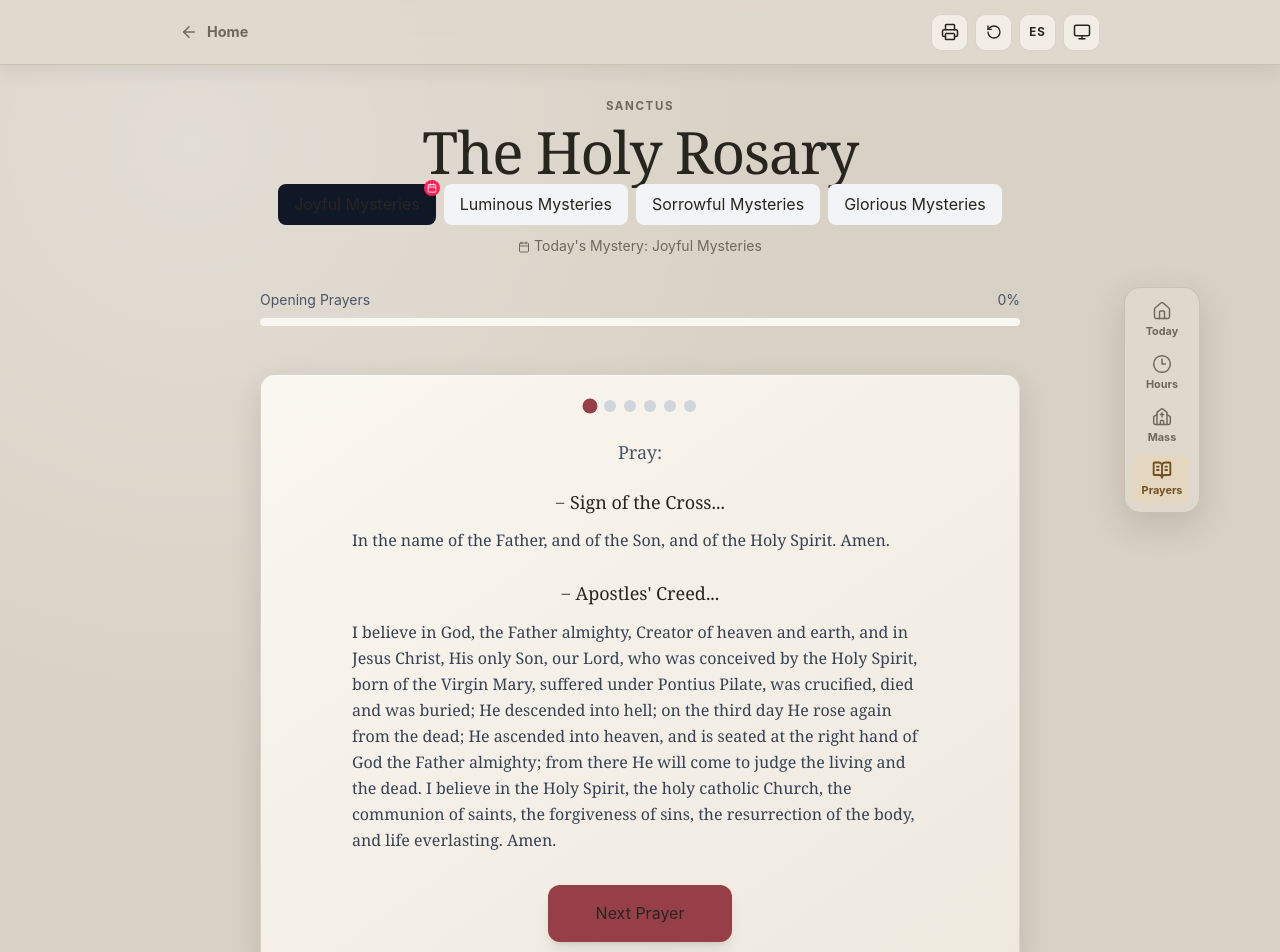
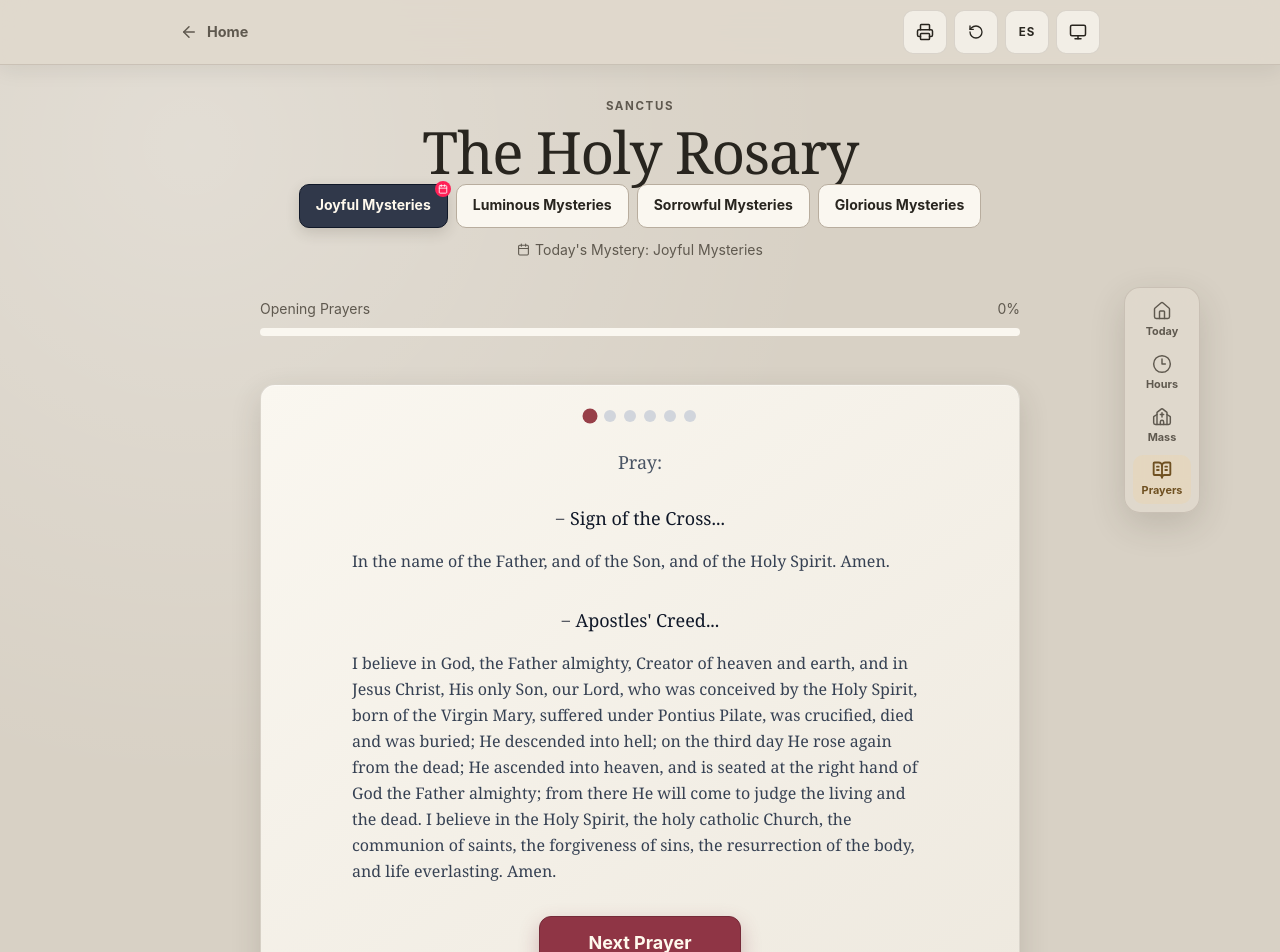
Before and after one commit to davegutierrez0/sanctu, a Next.js app: page /rosary in a window 1280 px wide. Shown: the top 952 px of the page. Built offline with nearby package versions, Linux system fonts and the light colour scheme; no server answers.

Commit message:
fix: improve app accessibility and rosary contrast

```diff
--- a/app/globals.css
+++ b/app/globals.css
@@ -9,7 +9,7 @@
   --surface-strong: #faf7f0;
   --surface-soft: rgba(250, 247, 240, 0.72);
   --foreground: #28251f;
-  --muted: #6e685e;
+  --muted: #5f594f;
   --border: #b8ad9e;
   --border-soft: rgba(88, 78, 65, 0.17);
   --shadow: rgba(57, 47, 35, 0.16);
@@ -17,10 +17,15 @@
   --accent: #8b6a2e;
   --accent-strong: #6f5021;
   --accent-soft: #e5d6b6;
+  --accent-contrast: #fff9ed;
   --sapphire: #245b83;
   --ruby: #973f48;
+  --ruby-action: #8f3545;
   --verdigris: #486f65;
   --amber: #b77a20;
+  --selection-background: #30384a;
+  --selection-foreground: #fff9ed;
+  --selection-border: #101828;
   --header: rgba(224, 217, 205, 0.9);
   --serif: Georgia, "Times New Roman", serif;
   --sans: Inter, ui-sans-serif, -apple-system, BlinkMacSystemFont, "Segoe UI", sans-serif;
@@ -42,10 +47,15 @@
   --accent: #d3a75d;
   --accent-strong: #edc67e;
   --accent-soft: #493b27;
+  --accent-contrast: #241a0b;
   --sapphire: #5b97c2;
   --ruby: #d67880;
+  --ruby-action: #a94454;
   --verdigris: #75a99b;
   --amber: #dfa84d;
+  --selection-background: #e5d6b6;
+  --selection-foreground: #28251f;
+  --selection-border: #f0e9dc;
   --header: rgba(23, 25, 27, 0.9);
 }
 
@@ -76,13 +86,6 @@ body {
 a {
   color: inherit;
   text-decoration: none;
-}
-
-button,
-input,
-select {
-  color: inherit;
-  font: inherit;
 }
 
 button,
@@ -146,6 +149,7 @@ h3 {
 .header-back {
   display: inline-flex;
   min-width: 0;
+  min-height: 44px;
   align-items: center;
   gap: 9px;
   font-weight: 650;
@@ -163,7 +167,7 @@ h3 {
   width: 29px;
   height: 29px;
   place-items: center;
-  color: #f8edd6;
+  color: var(--accent-contrast);
   border: 1px solid color-mix(in srgb, var(--accent) 76%, black);
   border-radius: 50% 50% 45% 45%;
   background: var(--accent-strong);
@@ -184,8 +188,8 @@ h3 {
 
 .header-control {
   display: inline-grid;
-  width: 37px;
-  height: 37px;
+  width: 44px;
+  height: 44px;
   place-items: center;
   border: 1px solid var(--border-soft);
   border-radius: 10px;
@@ -424,7 +428,7 @@ h3 {
 }
 
 .feedback-form-tabs button {
-  min-height: 38px;
+  min-height: 44px;
   padding: 0 9px;
   border: 0;
   background: transparent;
@@ -467,7 +471,7 @@ h3 {
 }
 
 .feedback-form input:not([type='checkbox']) {
-  min-height: 43px;
+  min-height: 44px;
   padding: 0 12px;
 }
 
@@ -572,7 +576,7 @@ h3 {
 }
 
 .primary-button {
-  color: #fff9ed;
+  color: var(--accent-contrast);
   border: 1px solid var(--accent-strong);
   background: var(--accent-strong);
   box-shadow: 0 7px 16px color-mix(in srgb, var(--accent-strong) 24%, transparent);
@@ -630,7 +634,7 @@ h3 {
   width: 44px;
   height: 50px;
   place-items: center;
-  color: white;
+  color: var(--accent-contrast);
   border: 1px solid rgba(24, 22, 18, 0.28);
   border-radius: 50% 50% 43% 43%;
   box-shadow: inset 0 0 0 3px rgba(255, 255, 255, 0.11);
@@ -684,10 +688,14 @@ h3 {
 }
 
 .home-footer summary {
+  display: inline-flex;
+  min-height: 44px;
+  align-items: center;
   cursor: pointer;
 }
 
 .home-footer details button {
+  min-height: 44px;
   margin: 10px auto 0;
   padding: 8px 11px;
   border: 1px solid var(--border);
@@ -736,7 +744,7 @@ h3 {
 
 .filter-chip {
   flex: 0 0 auto;
-  min-height: 37px;
+  min-height: 44px;
   padding: 0 13px;
   color: var(--muted);
   border: 1px solid var(--border);
@@ -747,7 +755,7 @@ h3 {
 }
 
 .filter-chip.is-active {
-  color: #fff9ed;
+  color: var(--accent-contrast);
   border-color: var(--accent-strong);
   background: var(--accent-strong);
 }
@@ -967,8 +975,91 @@ h3 {
   padding: 25px 19px;
 }
 
-.rosary-page .page-heading button {
-  border-color: var(--border);
+.rosary-mystery-selector {
+  display: flex;
+  flex-wrap: wrap;
+  justify-content: center;
+  gap: 8px;
+}
+
+.rosary-mystery-option {
+  position: relative;
+  min-height: 44px;
+  padding: 8px 16px;
+  color: var(--foreground);
+  border: 1px solid var(--border);
+  border-radius: 10px;
+  background: var(--surface-strong);
+  font-size: 0.875rem;
+  font-weight: 650;
+  transition: transform 160ms ease, color 160ms ease, background 160ms ease, border-color 160ms ease;
+}
+
+.rosary-mystery-option:hover {
+  border-color: var(--ruby);
+  background: var(--surface);
+  transform: translateY(-1px);
+}
+
+.rosary-mystery-option.is-selected {
+  color: var(--selection-foreground);
+  border-color: var(--selection-border);
+  background: var(--selection-background);
+  box-shadow: 0 5px 14px var(--shadow);
+}
+
+.rosary-today {
+  display: inline-flex;
+  align-items: center;
+  gap: 5px;
+  color: var(--muted);
+  font-size: 0.875rem;
+}
+
+.rosary-progress-label {
+  display: flex;
+  justify-content: space-between;
+  margin-bottom: 8px;
+  color: var(--muted);
+  font-size: 0.875rem;
+}
+
+.rosary-progress-track {
+  height: 8px;
+  overflow: hidden;
+  border-radius: 999px;
+  background: var(--surface-strong);
+}
+
+.rosary-progress-fill {
+  height: 100%;
+  border-radius: inherit;
+  background: var(--ruby-action);
+  transition: width 300ms ease;
+}
+
+.rosary-disclosure {
+  min-height: 44px;
+  padding: 7px 4px;
+}
+
+.rosary-primary-button {
+  min-height: 52px;
+  padding: 12px 48px;
+  color: #fff9ed;
+  border: 1px solid color-mix(in srgb, var(--ruby-action) 82%, black);
+  border-radius: 12px;
+  background: var(--ruby-action);
+  box-shadow: 0 8px 20px color-mix(in srgb, var(--ruby-action) 30%, transparent);
+  font-size: 1.125rem;
+  font-weight: 700;
+  transition: transform 160ms ease, background 160ms ease, box-shadow 160ms ease;
+}
+
+.rosary-primary-button:hover {
+  background: color-mix(in srgb, var(--ruby-action) 88%, black);
+  box-shadow: 0 11px 25px color-mix(in srgb, var(--ruby-action) 36%, transparent);
+  transform: translateY(-2px);
 }
 
 .rosary-page .h-2.bg-gray-200,
--- a/app/mass-guide/page.tsx
+++ b/app/mass-guide/page.tsx
@@ -276,6 +276,9 @@ export default function MassGuidePage() {
                     >
                       <ExternalLink size={14} />
                       {language === 'en' ? source.en : source.es}
+                      <span className="sr-only">
+                        {language === 'es' ? ' (se abre en una pestaña nueva)' : ' (opens in a new tab)'}
+                      </span>
                     </a>
                   ) : (
                     <span className="text-gray-700 dark:text-gray-300">
--- a/app/morning-prayer/page.tsx
+++ b/app/morning-prayer/page.tsx
@@ -232,6 +232,9 @@ export default function MorningPrayerPage() {
             >
               <ExternalLink size={14} />
               {language === 'es' ? 'Ver en Divine Office' : 'View on Divine Office'}
+              <span className="sr-only">
+                {language === 'es' ? ' (se abre en una pestaña nueva)' : ' (opens in a new tab)'}
+              </span>
             </a>
           </footer>
         )}
--- a/app/page.tsx
+++ b/app/page.tsx
@@ -159,6 +159,9 @@ export default function HomePage() {
           >
             <Coffee aria-hidden="true" size={16} />
             {text.support}
+            <span className="sr-only">
+              {language === 'es' ? ' (se abre en una pestaña nueva)' : ' (opens in a new tab)'}
+            </span>
           </a>
           <details>
             <summary>{text.settings}</summary>
--- a/app/readings/page.tsx
+++ b/app/readings/page.tsx
@@ -279,7 +279,7 @@ export default function ReadingsPage() {
                     : undefined
                 }
                 aria-label={`${text.previousDay}: ${previousLabel}`}
-                className="inline-flex items-center gap-2 rounded-lg border border-gray-200 dark:border-gray-800 px-3 py-2 text-sm text-gray-700 dark:text-gray-200 hover:bg-gray-100 dark:hover:bg-gray-800 disabled:opacity-50 disabled:cursor-not-allowed transition-colors"
+                className="inline-flex min-h-11 items-center gap-2 rounded-lg border border-gray-200 dark:border-gray-800 px-3 py-2 text-sm text-gray-700 dark:text-gray-200 hover:bg-gray-100 dark:hover:bg-gray-800 disabled:opacity-50 disabled:cursor-not-allowed transition-colors"
               >
                 <ChevronLeft size={16} />
                 {text.previousDay}
@@ -305,7 +305,7 @@ export default function ReadingsPage() {
                     : undefined
                 }
                 aria-label={`${text.nextDay}: ${nextLabel}`}
-                className="inline-flex items-center gap-2 rounded-lg border border-gray-200 dark:border-gray-800 px-3 py-2 text-sm text-gray-700 dark:text-gray-200 hover:bg-gray-100 dark:hover:bg-gray-800 disabled:opacity-50 disabled:cursor-not-allowed transition-colors"
+                className="inline-flex min-h-11 items-center gap-2 rounded-lg border border-gray-200 dark:border-gray-800 px-3 py-2 text-sm text-gray-700 dark:text-gray-200 hover:bg-gray-100 dark:hover:bg-gray-800 disabled:opacity-50 disabled:cursor-not-allowed transition-colors"
               >
                 {text.nextDay}
                 <ChevronRight size={16} />
--- a/app/rosary/page.tsx
+++ b/app/rosary/page.tsx
@@ -309,6 +309,7 @@ export default function RosaryPage() {
         action={(
           <div className="header-actions">
             <button
+              type="button"
               onClick={() => { analytics.printClicked('rosary'); window.print(); }}
               className="header-control"
               aria-label={language === 'es' ? 'Imprimir' : 'Print'}
@@ -316,6 +317,7 @@ export default function RosaryPage() {
               <Printer size={18} />
             </button>
             <button
+              type="button"
               onClick={reset}
               className="header-control"
               aria-label={language === 'es' ? 'Reiniciar' : 'Reset'}
@@ -332,26 +334,29 @@ export default function RosaryPage() {
           <h1>{ui.title}</h1>
 
           {/* Mystery Selector */}
-          <div className="flex flex-wrap justify-center gap-2">
+          <div className="rosary-mystery-selector" role="group" aria-label={ui.selectMystery}>
             {Object.entries(localizedMysterySets).map(([key, mysterySet]) => {
               const isToday = key === todaysMysteryType;
+              const isSelected = mysteryType === key;
               return (
                 <button
                   key={key}
+                  type="button"
                   onClick={() => {
                     setMysteryType(key as MysteryType);
                     analytics.mysteryChanged(key);
                     reset();
                   }}
-                  className={`px-4 py-2 rounded-lg text-sm font-medium transition-all relative ${
-                    mysteryType === key
-                      ? 'bg-gray-900 dark:bg-gray-100 text-white dark:text-black'
-                      : 'bg-gray-100 dark:bg-gray-800 text-gray-700 dark:text-gray-300 hover:bg-gray-200 dark:hover:bg-gray-700'
-                  }`}
+                  className={isSelected ? 'rosary-mystery-option is-selected' : 'rosary-mystery-option'}
+                  aria-pressed={mysteryType === key}
                 >
                   {mysterySet.name}
                   {isToday && (
-                    <span className="absolute -top-1 -right-1 flex items-center justify-center w-4 h-4 bg-rose-500 rounded-full" title={ui.todaysMystery}>
+                    <span
+                      className="absolute -top-1 -right-1 flex items-center justify-center w-4 h-4 bg-rose-500 rounded-full"
+                      title={ui.todaysMystery}
+                      aria-hidden="true"
+                    >
                       <Calendar size={10} className="text-white" />
                     </span>
                   )}
@@ -359,21 +364,28 @@ export default function RosaryPage() {
               );
             })}
           </div>
-          <p className="text-sm text-gray-500 dark:text-gray-400">
-            <Calendar size={12} className="inline mr-1" />
+          <p className="rosary-today">
+            <Calendar aria-hidden="true" size={13} />
             {ui.todaysMystery}: {localizedMysterySets[todaysMysteryType].name}
           </p>
         </header>
 
         {/* Progress */}
         <div className="mb-12">
-          <div className="flex justify-between text-sm text-gray-600 dark:text-gray-400 mb-2">
+          <div className="rosary-progress-label">
             <span>{getPhaseLabel()}</span>
             <span>{Math.round(progress)}%</span>
           </div>
-          <div className="h-2 bg-gray-200 dark:bg-gray-800 rounded-full overflow-hidden">
+          <div
+            className="rosary-progress-track"
+            role="progressbar"
+            aria-label={`${ui.progress}: ${getPhaseLabel()}`}
+            aria-valuemin={0}
+            aria-valuemax={100}
+            aria-valuenow={Math.round(progress)}
+          >
             <div
-              className="h-full bg-rose-600 dark:bg-rose-400 transition-all duration-300"
+              className="rosary-progress-fill"
               style={{ width: `${progress}%` }}
             />
           </div>
@@ -474,8 +486,9 @@ export default function RosaryPage() {
                   {currentPrayer.combinedPrayers.map((p) => (
                     <div key={p.key} className="space-y-2">
                       <button
+                        type="button"
                         onClick={() => togglePrayerExpanded(p.key)}
-                        className="inline-flex items-center gap-2 text-lg font-medium text-gray-900 dark:text-gray-100 hover:text-rose-600 dark:hover:text-rose-400 transition-colors"
+                        className="rosary-disclosure inline-flex items-center gap-2 text-lg font-medium text-gray-900 dark:text-gray-100 hover:text-rose-600 dark:hover:text-rose-400 transition-colors"
                         aria-expanded={isPrayerExpanded(p.key)}
                       >
                         {isPrayerExpanded(p.key) ? '−' : '+'} {p.prayer.title}...
@@ -494,8 +507,9 @@ export default function RosaryPage() {
               ) : 'prayer' in currentPrayer && currentPrayer.prayer ? (
                 <div className="space-y-2">
                   <button
+                    type="button"
                     onClick={() => togglePrayerExpanded(currentPrayer.key)}
-                    className="inline-flex items-center gap-2 text-lg font-medium text-gray-900 dark:text-gray-100 hover:text-rose-600 dark:hover:text-rose-400 transition-colors"
+                    className="rosary-disclosure inline-flex items-center gap-2 text-lg font-medium text-gray-900 dark:text-gray-100 hover:text-rose-600 dark:hover:text-rose-400 transition-colors"
                     aria-expanded={isPrayerExpanded(currentPrayer.key)}
                   >
                     {isPrayerExpanded(currentPrayer.key) ? '−' : '+'} {currentPrayer.prayer.title}...
@@ -530,8 +544,9 @@ export default function RosaryPage() {
             {/* Next Button */}
             <div className="text-center">
               <button
+                type="button"
                 onClick={nextStep}
-                className="px-12 py-4 rounded-xl bg-rose-600 hover:bg-rose-700 dark:bg-rose-500 dark:hover:bg-rose-600 text-white font-medium text-lg shadow-lg hover:shadow-xl transition-all"
+                className="rosary-primary-button"
               >
                 {getButtonText()}
               </button>
@@ -546,6 +561,7 @@ export default function RosaryPage() {
               {ui.rosaryComplete}
             </p>
             <button
+              type="button"
               onClick={reset}
               className="px-8 py-3 rounded-xl bg-gray-900 hover:bg-gray-800 dark:bg-gray-100 dark:hover:bg-gray-200 text-white dark:text-black font-medium transition-colors"
             >
@@ -556,23 +572,25 @@ export default function RosaryPage() {
 
         {/* All Mysteries List */}
         <div className="mt-16 pt-12 border-t border-gray-200 dark:border-gray-800">
-          <h3 className="text-2xl font-light mb-6 tracking-tight">{ui.allMysteries}</h3>
+          <h2 className="text-2xl font-light mb-6 tracking-tight">{ui.allMysteries}</h2>
           <div className="grid gap-4">
             {currentMysterySet.mysteries.map((mystery) => {
               const isActive = (phase === 'decade' || phase === 'decadeEnd') && currentDecade === mystery.number - 1;
               return (
                 <button
                   key={mystery.number}
+                  type="button"
                   onClick={() => skipToDecade(mystery.number - 1)}
+                  aria-pressed={isActive}
                   className={`p-6 rounded-xl border transition-colors text-left ${
                     isActive
                       ? 'border-rose-600 dark:border-rose-400 bg-rose-50 dark:bg-rose-950/20'
                       : 'border-gray-200 dark:border-gray-800 hover:border-rose-300 dark:hover:border-rose-700 hover:bg-rose-50/50 dark:hover:bg-rose-950/10'
                   }`}
                 >
-                  <h4 className="font-medium mb-1">
+                  <h3 className="font-medium mb-1">
                     {mystery.number}. {mystery.title}
-                  </h4>
+                  </h3>
                   {mystery.scripture && (
                     <p className="text-sm text-gray-600 dark:text-gray-400 italic">
                       {mystery.scripture}
--- a/components/AppHeader.tsx
+++ b/components/AppHeader.tsx
@@ -17,17 +17,21 @@ export function AppHeader({ backHref, backLabel, action }: AppHeaderProps) {
   const { language, setLanguage } = useLanguage();
   const { theme, setTheme } = useTheme();
 
+  const nextTheme = theme === 'system' ? 'light' : theme === 'light' ? 'dark' : 'system';
+
   const cycleTheme = () => {
-    const nextTheme = theme === 'system' ? 'light' : theme === 'light' ? 'dark' : 'system';
     setTheme(nextTheme);
     if (nextTheme !== 'system') analytics.themeToggled(nextTheme);
   };
 
-  const themeLabel = {
-    system: language === 'es' ? 'Tema del sistema' : 'System theme',
-    light: language === 'es' ? 'Tema claro' : 'Light theme',
-    dark: language === 'es' ? 'Tema oscuro' : 'Dark theme',
-  }[theme];
+  const themeNames = language === 'es'
+    ? { system: 'del sistema', light: 'claro', dark: 'oscuro' }
+    : { system: 'system', light: 'light', dark: 'dark' };
+  const currentThemeLabel = themeNames[theme];
+  const nextThemeLabel = themeNames[nextTheme];
+  const themeLabel = language === 'es'
+    ? `Tema actual: ${currentThemeLabel}. Cambiar al tema ${nextThemeLabel}.`
+    : `Theme: ${currentThemeLabel}. Switch to ${nextThemeLabel} theme.`;
 
   const ThemeIcon = theme === 'system' ? Monitor : theme === 'light' ? Sun : Moon;
 
@@ -62,6 +66,7 @@ export function AppHeader({ backHref, backLabel, action }: AppHeaderProps) {
             onClick={cycleTheme}
             aria-label={themeLabel}
             title={themeLabel}
+            data-theme-toggle
           >
             <ThemeIcon aria-hidden="true" size={18} />
           </button>
--- a/components/BottomNav.tsx
+++ b/components/BottomNav.tsx
@@ -35,7 +35,12 @@ export function BottomNav() {
     <nav className="bottom-nav no-print" aria-label={language === 'es' ? 'Navegación principal' : 'Main navigation'}>
       <div className="bottom-nav-inner">
         {items.map(({ href, label, icon: Icon, active }) => (
-          <Link key={href} href={href} className={active ? 'bottom-nav-item is-active' : 'bottom-nav-item'}>
+          <Link
+            key={href}
+            href={href}
+            className={active ? 'bottom-nav-item is-active' : 'bottom-nav-item'}
+            aria-current={active ? 'page' : undefined}
+          >
             <Icon aria-hidden="true" size={20} strokeWidth={active ? 2.25 : 1.75} />
             <span>{label}</span>
           </Link>
--- a/components/PrayerForNow.tsx
+++ b/components/PrayerForNow.tsx
@@ -61,6 +61,9 @@ export function PrayerForNow() {
     >
       {text.pray}
       <ArrowUpRight aria-hidden="true" size={17} />
+      <span className="sr-only">
+        {language === 'es' ? ' (se abre en una pestaña nueva)' : ' (opens in a new tab)'}
+      </span>
     </a>
   ) : (
     <Link className="primary-button" href={prayerHour.officialHref}>
--- a/components/ThemeProvider.tsx
+++ b/components/ThemeProvider.tsx
@@ -57,18 +57,26 @@ export function ThemeProvider({ children }: { children: React.ReactNode }) {
   const [theme, setThemeState] = useState<Theme>('system');
   const [language, setLanguageState] = useState<Language>('en');
   const [isDark, setIsDark] = useState(false);
+  const [isHydrated, setIsHydrated] = useState(false);
 
   useEffect(() => {
-    setThemeState(getStoredTheme());
-    setLanguageState(getStoredLanguage());
+    const storedTheme = getStoredTheme();
+    const storedLanguage = getStoredLanguage();
+    const prefersDark = window.matchMedia('(prefers-color-scheme: dark)').matches;
+
+    setThemeState(storedTheme);
+    setLanguageState(storedLanguage);
+    setIsDark(storedTheme === 'dark' || (storedTheme === 'system' && prefersDark));
+    setIsHydrated(true);
   }, []);
 
   useEffect(() => {
+    if (!isHydrated) return;
     document.documentElement.lang = language;
-  }, [language]);
+  }, [isHydrated, language]);
 
   useEffect(() => {
-    if (typeof window === 'undefined') return;
+    if (!isHydrated) return;
     const root = document.documentElement;
     const mediaQuery = window.matchMedia('(prefers-color-scheme: dark)');
 
@@ -85,7 +93,7 @@ export function ThemeProvider({ children }: { children: React.ReactNode }) {
       mediaQuery.addEventListener('change', applyTheme);
       return () => mediaQuery.removeEventListener('change', applyTheme);
     }
-  }, [theme]);
+  }, [isHydrated, theme]);
 
   const setTheme = (newTheme: Theme) => {
     setThemeState(newTheme);
--- a/public/sw.js
+++ b/public/sw.js
@@ -1,7 +1,7 @@
 // Sanctus Service Worker
 // Keeps the liturgical companion usable when the network is unavailable.
 
-const VERSION = 'v7';
+const VERSION = 'v8';
 const STATIC_CACHE = `Sanctus-static-${VERSION}`;
 const DATA_CACHE = `Sanctus-data-${VERSION}`;
 const ASSET_CACHE = `Sanctus-assets-${VERSION}`;
```
Also changed, not shown: components/FeedbackAnnouncement.tsx (+15 -2 lines), 2 other files (tests, documents, lock files or other folders).
